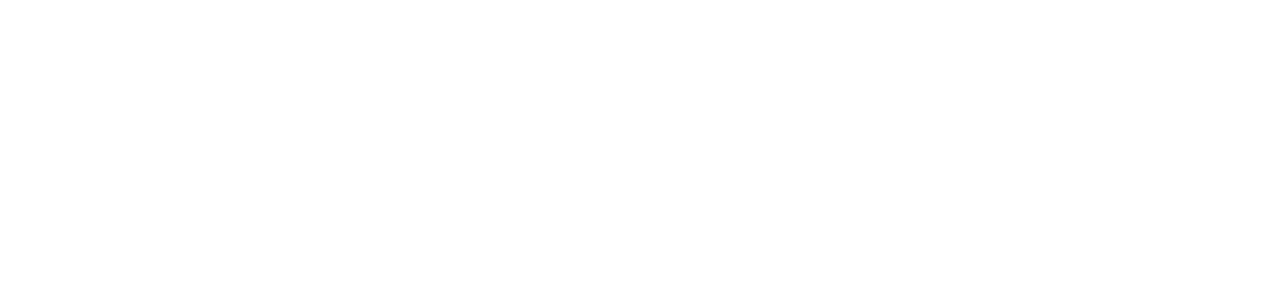
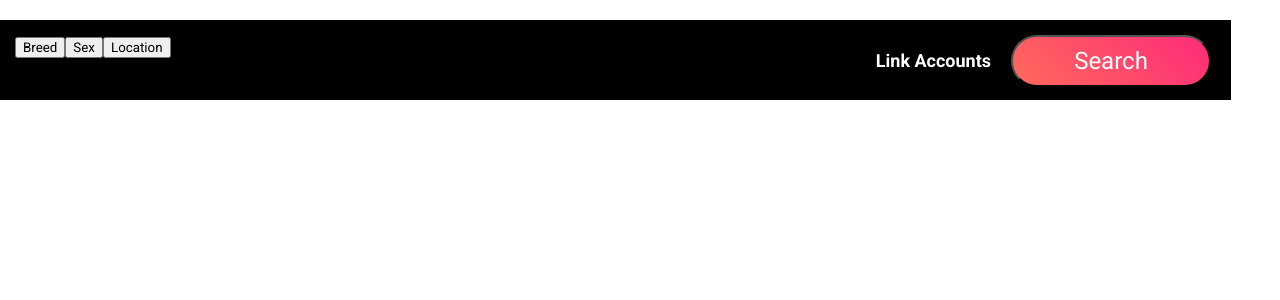
Before and after one commit to michaelzadra27/petplacer2.0, a React (Create React App) app in the folder client/: page / in a window 1280 px wide. Shown: the top 300 px of the page. Built offline with nearby package versions, Linux system fonts and the light colour scheme.

Commit message:
making functions to save selection preferences to object

```diff
--- a/client/src/App.js
+++ b/client/src/App.js
@@ -22,7 +22,7 @@
     // <ApolloProvider client={client}>
 
       <Router>
-
+        <Navbar2/>
         <div className="flex-column justify-center align-center min-100-vh bg-primary">
           <Switch>
             <Route exact path="/">
--- a/client/src/components/main/navbar2.js
+++ b/client/src/components/main/navbar2.js
@@ -2,11 +2,25 @@
 import "./navbar2.css";
 import { DropdownButton, ButtonGroup, Dropdown } from 'react-bootstrap';
 
+const selections = {};
 
 const Navbar2 = () => {
-    const handleSelect = (e) => {
-      console.log(e.target.value);
+    const handleBreed = (e) => {
+      console.log(e)
+      selections.breed = e
+      console.log(selections)
     };
+
+    const handleSex = (e) => {
+        console.log(e)
+        selections.sex = e
+        console.log(selections)
+      };
+      const handleLocation = (e) => {
+        console.log(e)
+        selections.location = e
+        console.log(selections)
+      };
 
 
     return (
@@ -18,9 +32,9 @@
                     key={"Breed"}
                     // id={`dropdown-variants-${variant}`}
                     title={"Breed"}
-                    onSelect={handleSelect}
+                    onSelect={handleBreed}
                   >
-                    <Dropdown.Item eventKey="Breed1">Breed 1</Dropdown.Item>
+                    <Dropdown.Item eventKey="Breed1" >Breed 1</Dropdown.Item>
                     <Dropdown.Item eventKey="Breed2">Breed 2</Dropdown.Item>
                     <Dropdown.Item eventKey="Breed3">Breed 3</Dropdown.Item>
                     <Dropdown.Item eventKey="Breed4">Breed 4</Dropdown.Item>
@@ -32,7 +46,7 @@
                     key={"Sex"}
                     // id={`dropdown-variants-${variant}`}
                     title={"Sex"}
-                    onSelect={handleSelect}
+                    onSelect={handleSex}
                   >
                     <Dropdown.Item eventKey="Sex1">Male</Dropdown.Item>
                     <Dropdown.Item eventKey="Sex2">Female</Dropdown.Item>
@@ -45,7 +59,7 @@
                     key={"Location"}
                     // id={`dropdown-variants-${variant}`}
                     title={"Location"}
-                    onSelect={handleSelect}
+                    onSelect={handleLocation}
                   >
                     <Dropdown.Item eventKey="Location1">State 1</Dropdown.Item>
                     <Dropdown.Item eventKey="Location2">State 2</Dropdown.Item>
```
